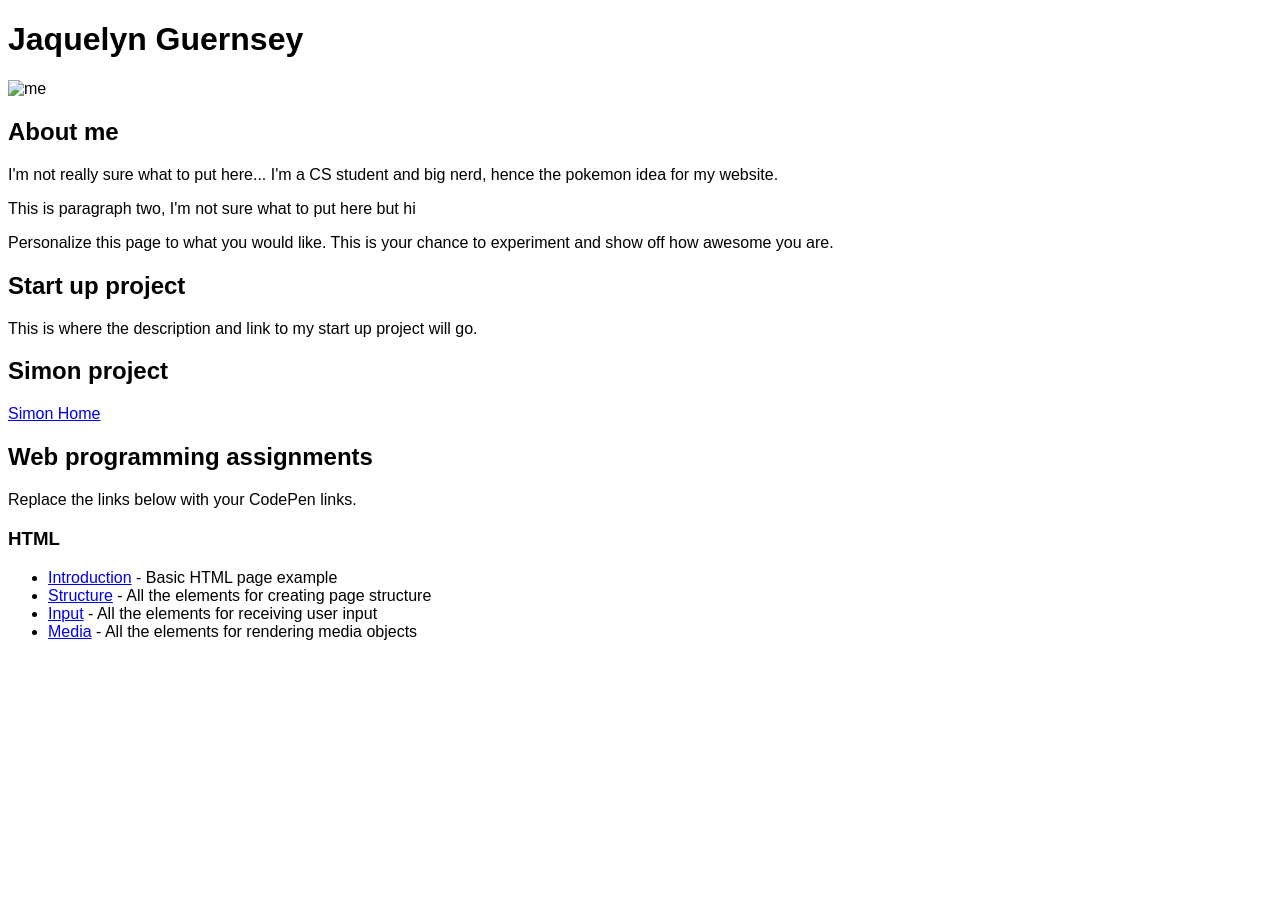
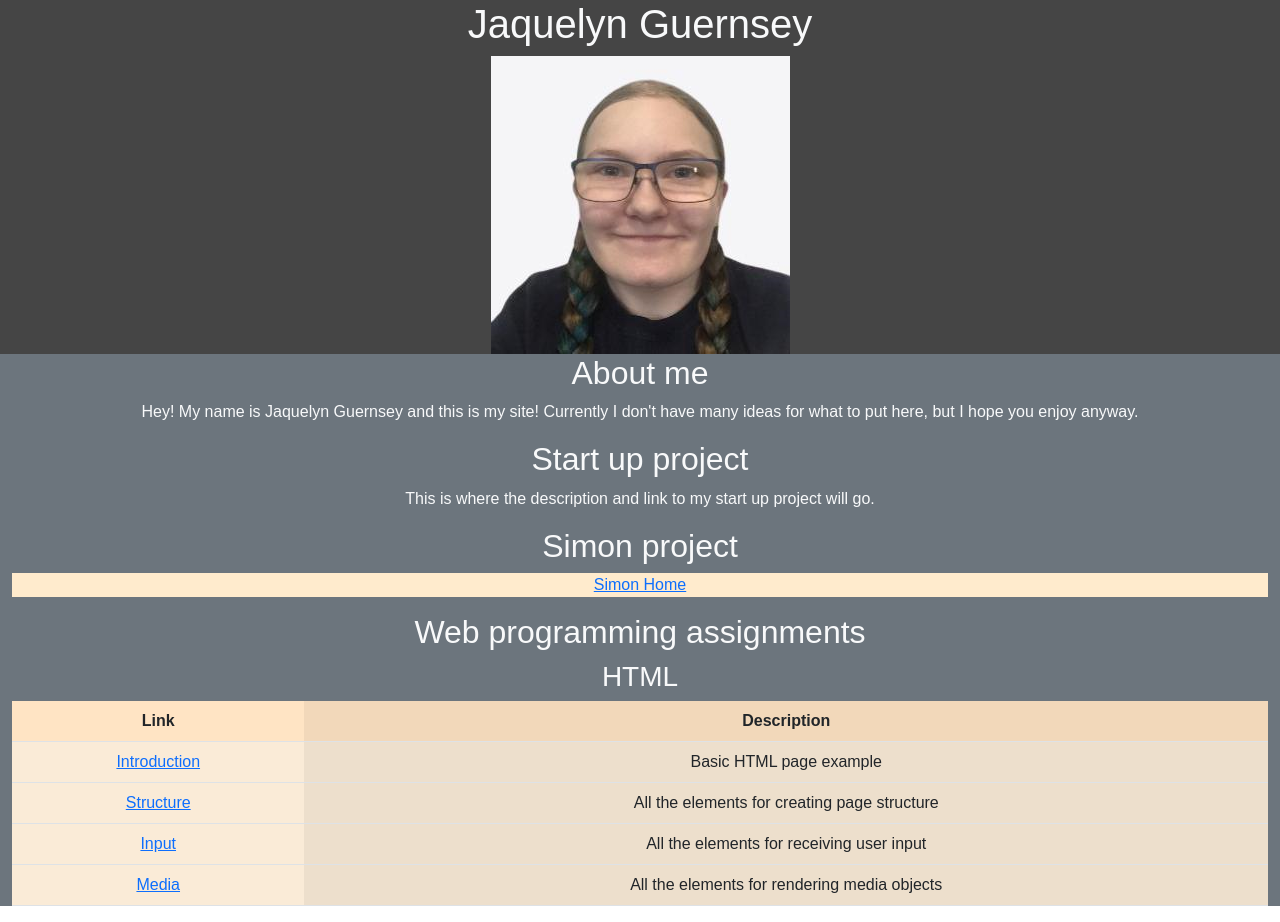
Before and after one commit to GuernJaq/startup-application, a plain HTML site: page MainPage/index.html in a window 1280 px wide. Before the commit the page ends 800 px from the top, so only its background shows below. Drawn offline with nearby package versions, Linux system fonts and the light colour scheme.

Commit message:
Updated main page with (bad) CSS

```diff
--- a/MainPage/index.css
+++ b/MainPage/index.css
@@ -2,3 +2,17 @@
   font-family: Arial, Helvetica, sans-serif;
   box-sizing: border-box;
 }
+
+.main-header{
+  background-color: rgb(69,69,69);
+}
+
+.table-links-header{
+  background-color: bisque;
+}
+.table-links{
+  background-color: antiquewhite;
+}
+.link{
+  background-color: blanchedalmond;
+}
--- a/MainPage/index.html
+++ b/MainPage/index.html
@@ -6,25 +6,24 @@
     <meta name="viewport" content="width=device-width, initial-scale=1.0" />
     <!-- This is a placeholder for when you start using CSS -->
     <link rel="stylesheet" href="index.css" />
+    <link
+            href="https://cdn.jsdelivr.net/npm/bootstrap@5.2.2/dist/css/bootstrap.min.css"
+            rel="stylesheet"
+            integrity="sha384-Zenh87qX5JnK2Jl0vWa8Ck2rdkQ2Bzep5IDxbcnCeuOxjzrPF/et3URy9Bv1WTRi"
+            crossorigin="anonymous"
+      />
     <title>Startup Homepage</title>
   </head>
   <body>
-    <header>
+    <header class="main-header text-center text-light">
       <h1>Jaquelyn Guernsey</h1>
-      <img src="ProfilePic.png" alt="me" />
+      <img src="..\ImageFiles\ProfilePic.png" alt="me" />
     </header>
-    <main>
+    <main class="container-fluid bg-secondary text-center text-light">
       <section>
         <h2>About me</h2>
         <p>
-          I'm not really sure what to put here... I'm a CS student and big nerd, hence the pokemon idea for my website.
-        </p>
-        <p>
-          This is paragraph two, I'm not sure what to put here but hi
-        </p>
-        <p>
-          Personalize this page to what you would like. This is your chance to
-          experiment and show off how awesome you are.
+          Hey! My name is Jaquelyn Guernsey and this is my site! Currently I don't have many ideas for what to put here, but I hope you enjoy anyway.
         </p>
       </section>
       <section>
@@ -35,32 +34,39 @@
       </section>
       <section>
         <h2>Simon project</h2>
-        <p>
+        <p class="link">
           <a href="https://simon.pokeguesser.click/index.html">Simon Home</a>
         </p>
       </section>
       <section>
         <h2>Web programming assignments</h2>
-        <p>Replace the links below with your CodePen links.</p>
         <h3>HTML</h3>
-        <ul>
-          <li>
-            <a href="https://codepen.io/GuernJaq/pen/OJwqZJQ">Introduction</a>
-            - Basic HTML page example
-          </li>
-          <li>
-            <a href="https://codepen.io/GuernJaq/pen/LYBadbw">Structure</a> -
-            All the elements for creating page structure
-          </li>
-          <li>
-            <a href="https://codepen.io/GuernJaq/pen/rNrRdZR">Input</a> - All
-            the elements for receiving user input
-          </li>
-          <li>
-            <a href="https://codepen.io/GuernJaq/pen/VwBRxbW">Media</a> - All
-            the elements for rendering media objects
-          </li>
-        </ul>
+        <table class="table table-striped-columns">
+          <thead class="table-links-header">
+            <tr>
+              <th>Link</th>
+              <th>Description</th>
+            </tr>
+          </thead>
+          <tbody class="table-links">
+            <tr>
+              <td ><a href="https://codepen.io/GuernJaq/pen/OJwqZJQ">Introduction</a></td>
+              <td>Basic HTML page example</td>
+            </tr>
+            <tr>
+              <td><a href="https://codepen.io/GuernJaq/pen/LYBadbw">Structure</a></td>
+              <td>All the elements for creating page structure</td>
+            </tr>
+            <tr>
+              <td><a href="https://codepen.io/GuernJaq/pen/rNrRdZR">Input</a></td>
+              <td>All the elements for receiving user input</td>
+            </tr>
+            <tr>
+              <td><a href="https://codepen.io/GuernJaq/pen/VwBRxbW">Media</a></td>
+              <td>All the elements for rendering media objects</td>
+            </tr>
+          </tbody>
+        </table>
       </section>
     </main>
   </body>
```
